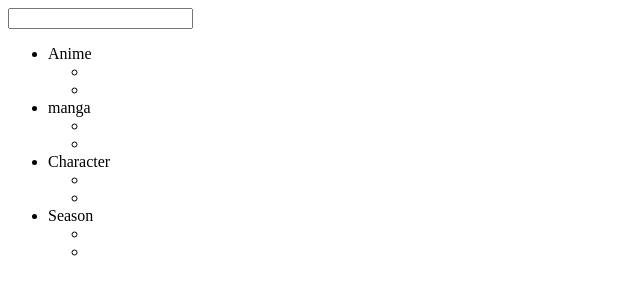
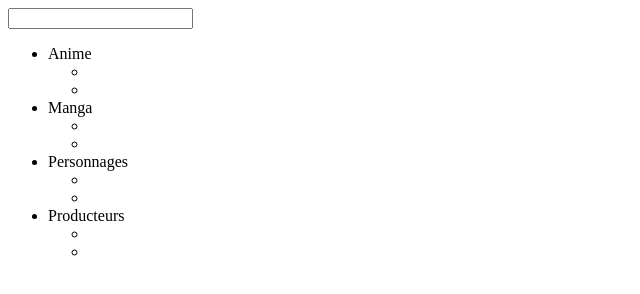
Before and after one commit to Ade-cillia/API-LAKAS, a plain HTML site: page index.html in a window 1280 px wide. Shown: the full height of the page, 0-640 px from the left. Drawn offline with Linux system fonts and the light colour scheme.

Commit message:
Update index.html

```diff
--- a/index.html
+++ b/index.html
@@ -25,21 +25,21 @@
               </ul>
             </li>
             <li class="main-nav-item">
-              manga
+              Manga
               <ul class="subnav">
                 <li class="subnav-item"></li>
                 <li class="subnav-item"></li>
               </ul>
             </li>
             <li class="main-nav-item">
-              Character
+              Personnages
               <ul class="subnav">
                 <li class="subnav-item"></li>
                 <li class="subnav-item"></li>
               </ul>
             </li>
             <li class="main-nav-item">
-              Season
+              Producteurs
               <ul class="subnav">
                 <li class="subnav-item"></li>
                 <li class="subnav-item"></li>
```
